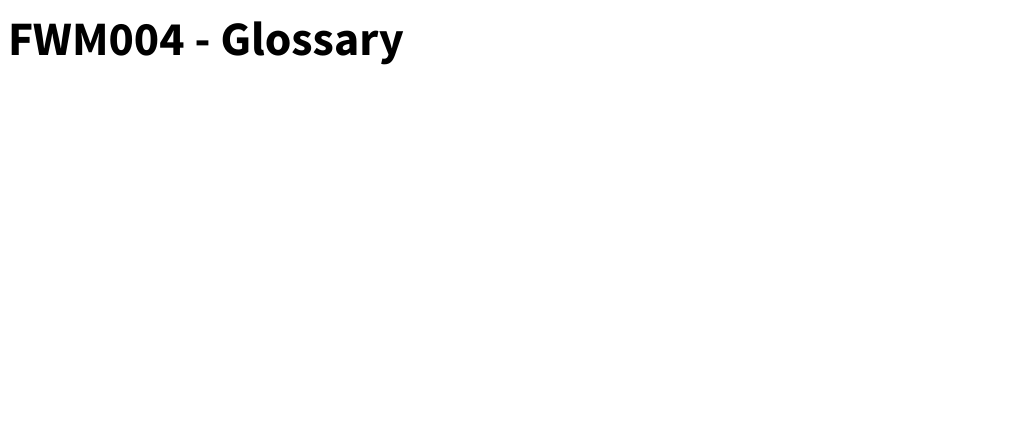
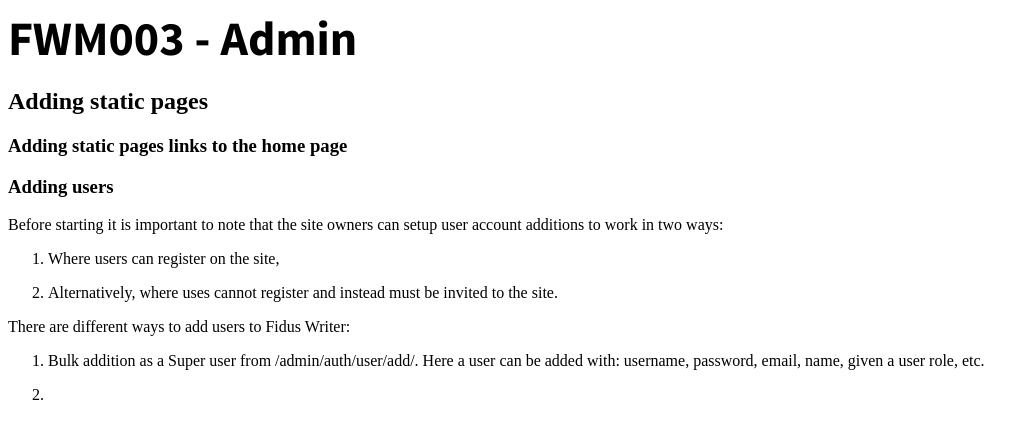
Before and after one commit to TIBHannover/Fidus-Writer-Manual, a plain HTML site: page html/document-6.html in a window 1280 px wide. Shown: the whole page, without its empty margins (0-1035 px from the left). Drawn offline with Linux system fonts and the light colour scheme.

Commit message:
Update from Fidus Writer

```diff
--- a/html/document-6.html
+++ b/html/document-6.html
@@ -2,18 +2,41 @@
 <html>
   <head>
     <meta charset="UTF-8">
-    <title>FWM004 - Glossary</title>
+    <title>FWM003 - Admin</title>
     <link type="text/css" rel="stylesheet" href="css/document.css" />
     <link type="text/css" rel="stylesheet" href="css/elephant.css" />
   </head>
-  <body>
-    <div class="article-part article-title" id="_6_0">FWM004 - Glossary</div>
+  <body class="book-chapter">
+    <div class="article-part article-title" id="_6_0">FWM003 - Admin</div>
     <div class="article-part article-heading article-subtitle" data-hidden="true"></div>
     <div class="article-part article-contributors article-authors" data-hidden="true"></div>
     <div class="article-part article-richtext article-abstract" data-hidden="true"></div>
     <div class="article-part article-tags article-keywords" data-hidden="true"></div>
     <div class="article-part article-richtext article-body">
       <p></p>
+      <h2 id="H8791447">Adding static pages</h2>
+      <p></p>
+      <h3 id="H2279564">Adding static pages links to the home page</h3>
+      <h3 id="H9537775">Adding users</h3>
+      <p>Before starting it is important to note that the site owners can setup user account additions to work in two ways:</p>
+      <ol id="L58747871">
+        <li>
+          <p>Where users can register on the site,</p>
+        </li>
+        <li>
+          <p>Alternatively, where uses cannot register and instead must be invited to the site.</p>
+        </li>
+      </ol>
+      <p>There are different ways to add users to Fidus Writer:</p>
+      <ol id="L298321">
+        <li>
+          <p>Bulk addition as a Super user from /admin/auth/user/add/. Here a user can be added with: username, password, email, name, given a user role, etc.</p>
+        </li>
+        <li>
+          <p></p>
+        </li>
+      </ol>
+      <h2 id="H5769420"></h2>
     </div>
     <section class="fnlist" role="doc-footnotes"></section>
   </body>
```
